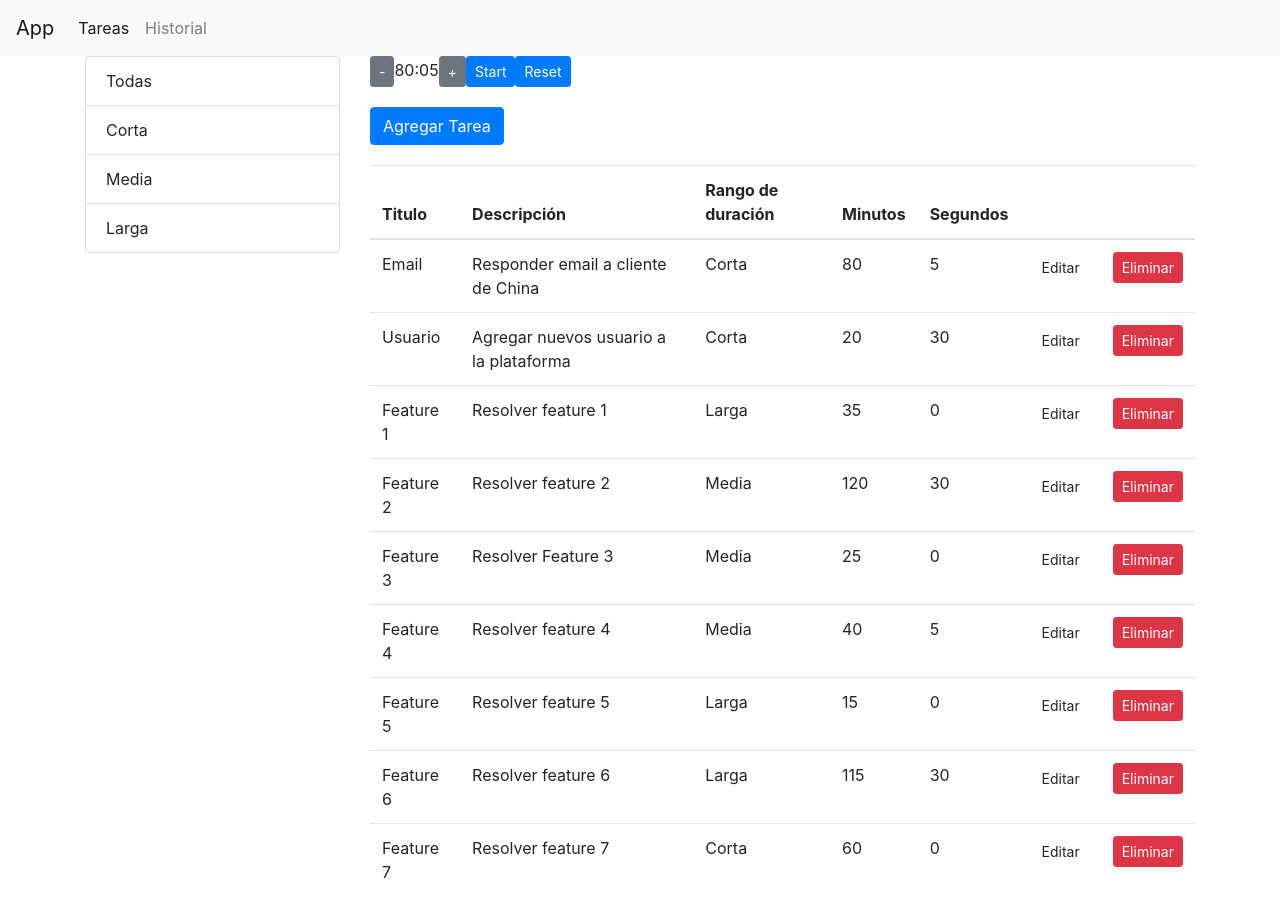
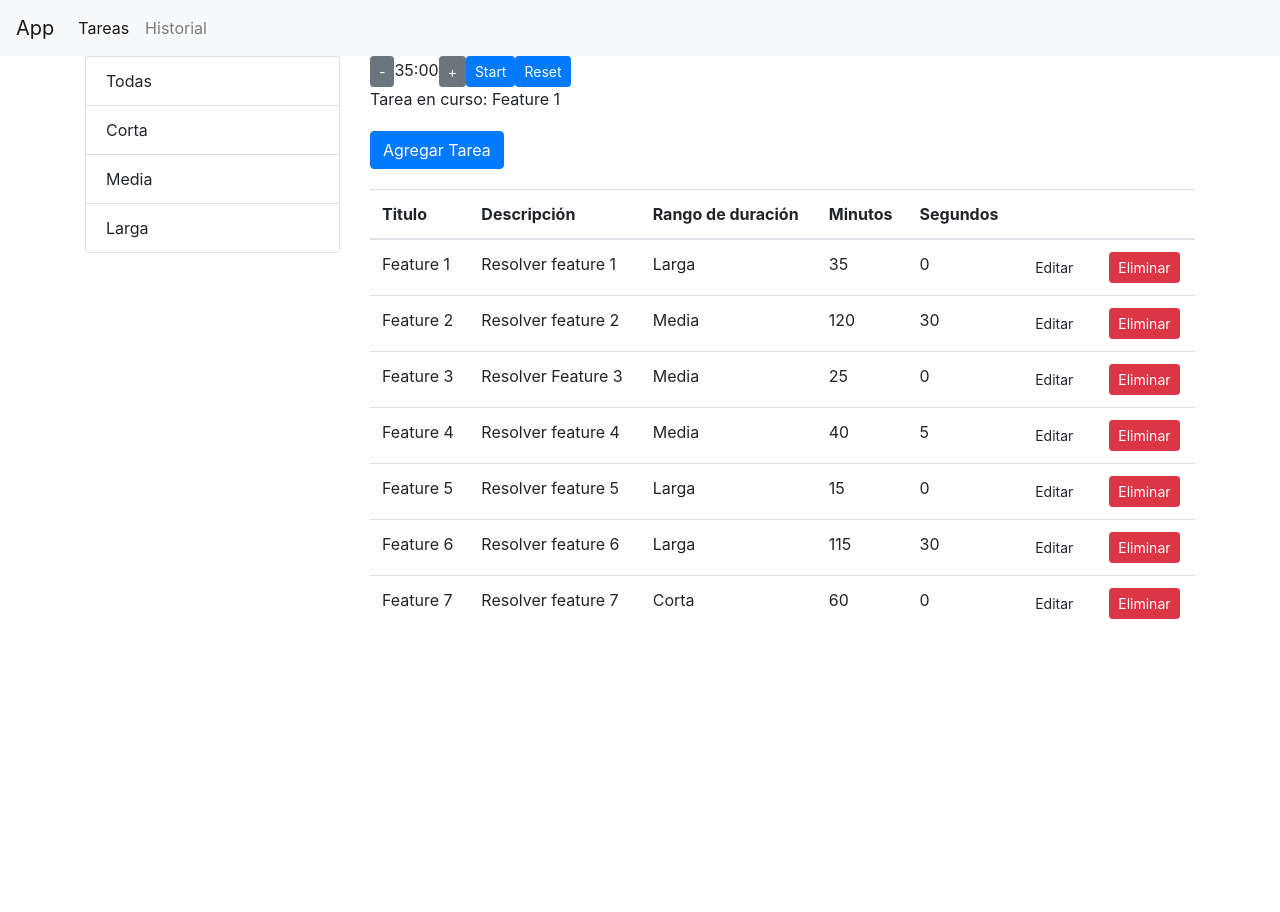
Before and after one commit to gyokebed/arkon-data, a React (Create React App) app: page /tasks in a window 1280 px wide. After the commit the page ends 800 px from the top, so only its background shows below. Built offline with nearby package versions, Linux system fonts and the light colour scheme.

Commit message:
Shows incomplete tasks

```diff
--- a/src/components/tasks.jsx
+++ b/src/components/tasks.jsx
@@ -80,7 +80,10 @@ const Tasks = ({ history }) => {
         t.title.toLowerCase().startsWith(searchQuery.toLocaleLowerCase())
       );
     else if (selectedRange && selectedRange._id)
-      filtered = allTasks.filter((t) => t.range._id === selectedRange._id);
+      filtered = allTasks.filter(
+        (t) => t.range._id === selectedRange._id && !t.completed
+      );
+    else filtered = allTasks.filter((t) => !t.completed);
 
     return filtered;
   };
@@ -98,16 +101,19 @@ const Tasks = ({ history }) => {
   });
 
   const SortableList = SortableContainer(({ data, columns }) => {
+    // Returns the task if is not finished or in progress
     return (
       <tbody>
         {data.map((item, index) => {
-          return (
+          return !item.completed ? (
             <SortableItem
               item={item}
               columns={columns}
               index={index}
               key={`item-${item.title}`}
             />
+          ) : (
+            ""
           );
         })}
       </tbody>
@@ -126,7 +132,6 @@ const Tasks = ({ history }) => {
 
   const SortableComponent = ({ columns, data }) => {
     const onSortEnd = ({ oldIndex, newIndex }) => {
-      console.log({ oldIndex, newIndex });
       let itemsCopy = [...data];
       itemsCopy = arrayMove(itemsCopy, oldIndex, newIndex);
       setTasks(itemsCopy);
--- a/src/components/timer.jsx
+++ b/src/components/timer.jsx
@@ -2,7 +2,7 @@ import React from "react";
 
 class ClockContainer extends React.Component {
   state = {
-    currentTime: this.props.data[0].mins,
+    currentTime: 0,
     intervalId: null,
     expired: false,
   };
@@ -15,9 +15,18 @@ class ClockContainer extends React.Component {
   }
 
   componentDidUpdate(prevProps) {
+    console.log(this.props.data);
     if (prevProps.data !== this.props.data) {
-      const mins = this.props.data[0].mins;
-      const secs = this.props.data[0].secs;
+      // Checks if array has task elements and sets the time
+      let mins;
+      let secs;
+      if (this.props.data.length >= 1) {
+        mins = this.props.data[0].mins;
+        secs = this.props.data[0].secs;
+      } else {
+        mins = 0;
+        secs = 0;
+      }
 
       this.setState({ currentTime: Number(mins * 60) + Number(secs) });
     }
@@ -84,8 +93,11 @@ class ClockContainer extends React.Component {
   };
 
   render() {
+    const taskName =
+      this.props.data.length !== 0 ? this.props.data[0].title : "";
     return (
       <Clock
+        name={taskName}
         toggle={this.onToggle}
         reset={this.onReset}
         clock={this.state}
@@ -103,7 +115,7 @@ const timeOutput = (num) => {
   return `${hrs}:${mins}`;
 };
 
-const Clock = ({ inc, dec, clock, toggle, reset }) => (
+const Clock = ({ inc, dec, clock, toggle, reset, name }) => (
   <div style={{ marginBottom: 20 }}>
     <button className="btn btn-sm btn-secondary" onClick={() => dec(15)}>
       -
@@ -120,6 +132,7 @@ const Clock = ({ inc, dec, clock, toggle, reset }) => (
         Reset
       </button>
     ) : null}
+    <div>Tarea en curso: {name}</div>
     {/* <span className={clock.expired ? "end" : "end hidden"}>Finished!</span> */}
   </div>
 );
--- a/src/services/fakeTasksService.js
+++ b/src/services/fakeTasksService.js
@@ -8,6 +8,7 @@ let tasks = [
     mins: "80",
     secs: "5",
     range: { _id: "5b21ca3eeb7f6fbccd471818", name: "Corta" },
+    completed: true,
   },
   {
     _id: "5b21ca3eeb7f6fbccd471816",
@@ -16,6 +17,7 @@ let tasks = [
     mins: "20",
     secs: "30",
     range: { _id: "5b21ca3eeb7f6fbccd471818", name: "Corta" },
+    completed: true,
   },
   {
     _id: "5b21ca3eeb7f6fbccd471817",
@@ -24,6 +26,7 @@ let tasks = [
     mins: "35",
     secs: "0",
     range: { _id: "5b21ca3eeb7f6fbccd471820", name: "Larga" },
+    completed: false,
   },
   {
     _id: "5b21ca3eeb7f6fbccd471819",
@@ -32,6 +35,7 @@ let tasks = [
     mins: "120",
     secs: "30",
     range: { _id: "5b21ca3eeb7f6fbccd471814", name: "Media" },
+    completed: false,
   },
   {
     _id: "5b21ca3eeb7f6fbccd47181a",
@@ -40,6 +44,7 @@ let tasks = [
     mins: "25",
     secs: "0",
     range: { _id: "5b21ca3eeb7f6fbccd471814", name: "Media" },
+    completed: false,
   },
   {
     _id: "5b21ca3eeb7f6fbccd47181b",
@@ -48,6 +53,7 @@ let tasks = [
     mins: "40",
     secs: "5",
     range: { _id: "5b21ca3eeb7f6fbccd471814", name: "Media" },
+    completed: false,
   },
   {
     _id: "5b21ca3eeb7f6fbccd47181e",
@@ -56,6 +62,7 @@ let tasks = [
     mins: "15",
     secs: "0",
     range: { _id: "5b21ca3eeb7f6fbccd471820", name: "Larga" },
+    completed: false,
   },
   {
     _id: "5b21ca3eeb7f6fbccd47181f",
@@ -64,6 +71,7 @@ let tasks = [
     mins: "115",
     secs: "30",
     range: { _id: "5b21ca3eeb7f6fbccd471820", name: "Larga" },
+    completed: false,
   },
   {
     _id: "5b21ca3eeb7f6fbccd471821",
@@ -72,6 +80,7 @@ let tasks = [
     mins: "60",
     secs: "0",
     range: { _id: "5b21ca3eeb7f6fbccd471818", name: "Corta" },
+    completed: false,
   },
 ];
 
@@ -90,6 +99,7 @@ export function saveTask(task) {
   taskInDb.mins = task.mins;
   taskInDb.secs = task.secs;
   taskInDb.range = rangesAPI.ranges.find((r) => r._id === task.rangeId);
+  taskInDb.completed = false;
 
   if (!taskInDb._id) {
     taskInDb._id = Date.now().toString();
```
